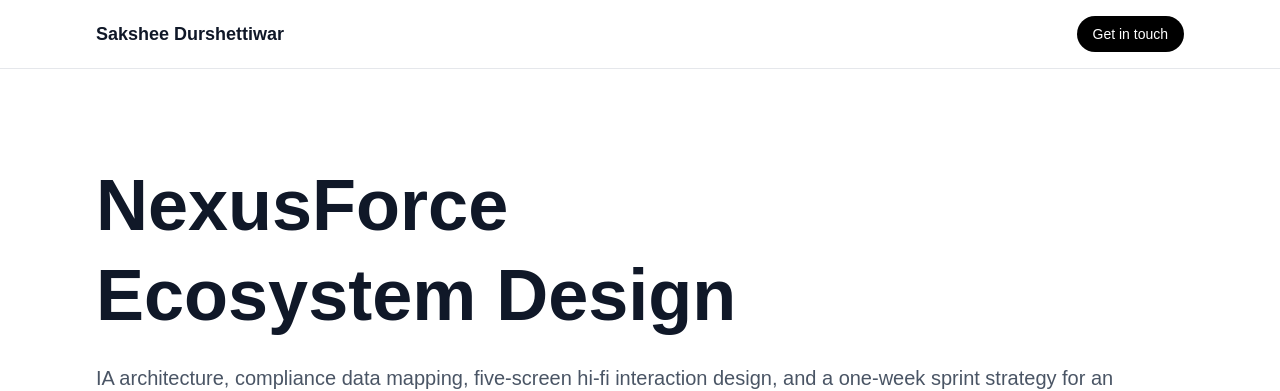
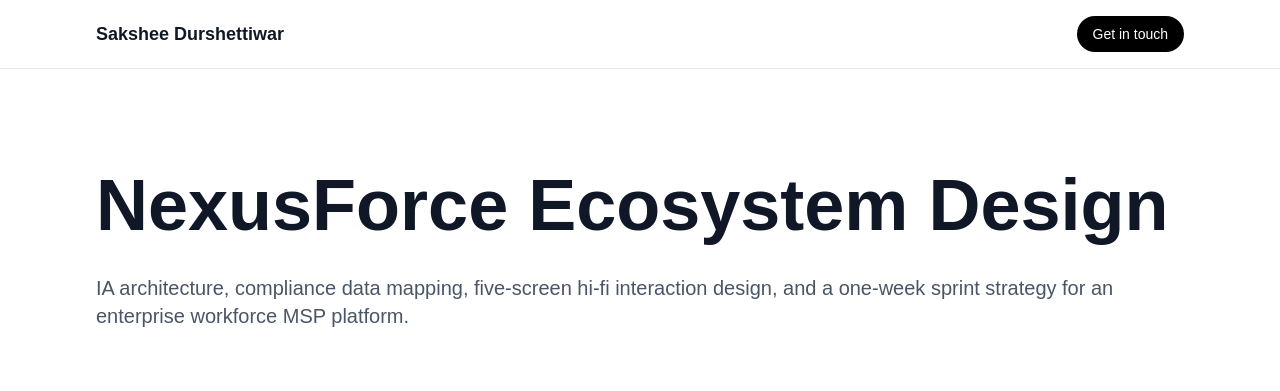
Before and after one commit to saksheedurshettiwar/Heizen, a Next.js app: page / in a window 1280 px wide. Shown: the top 391 px of the page. Built offline with nearby package versions, Linux system fonts and the light colour scheme.

Commit message:
Make NexusForce header single line

```diff
--- a/app/page.tsx
+++ b/app/page.tsx
@@ -33,9 +33,8 @@ export default function AccessIQCaseStudy() {
 
       <main className="pt-24">
         <section className="w-full px-6 md:px-12 lg:px-24 pt-16 pb-16">
-          <h1 className="text-5xl md:text-7xl font-bold leading-tight mb-6 max-w-4xl text-gray-900">
-            NexusForce<br />
-            Ecosystem Design
+          <h1 className="text-5xl md:text-7xl font-bold leading-tight mb-6 text-gray-900">
+            NexusForce Ecosystem Design
           </h1>
           <p className="text-xl text-gray-600 w-full mb-8">
             IA architecture, compliance data mapping, five-screen hi-fi interaction design, and a one-week sprint strategy for an enterprise workforce MSP platform.
```
